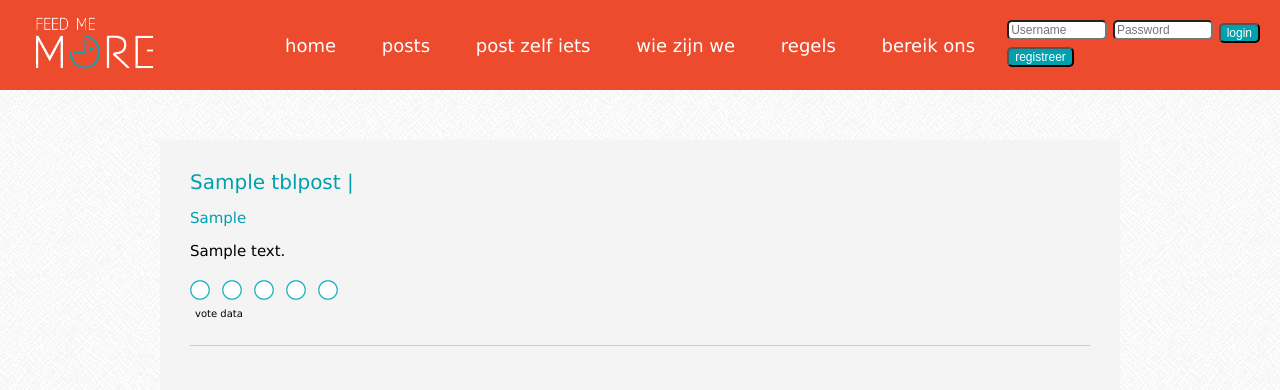
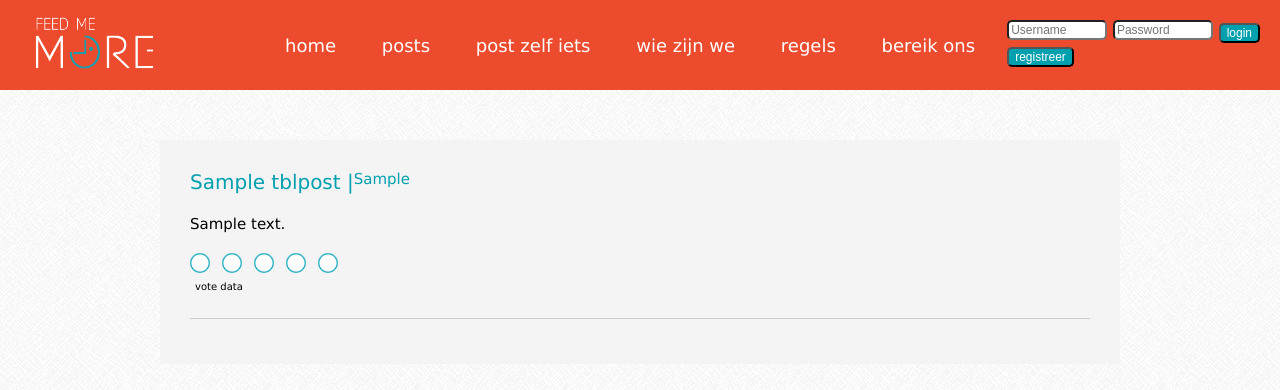
Before and after one commit to larspeeters/FeedMeMore, a PHP site: page /posts.php in a window 1280 px wide. Shown: the top 390 px of the page. Run offline with PHP 8.4, Linux system fonts and the light colour scheme; tables that the repository leaves empty or names only in its code hold one stand-in row (values such as "Sample post"); data that the repository does not hold is empty.

Commit message:
css van de post gewijzgid

```diff
--- a/css/screen.css
+++ b/css/screen.css
@@ -127,6 +127,10 @@ h2{
 	font-size: 20px;
 }
 
+#list h2{
+	float: left;
+}
+
 h3{
 	font-size: 15px;
 }
@@ -150,4 +154,8 @@ textarea{
 	font-size: 12px;
 	color: green;
 }
+
+#list .topPost{
+	height: 45px;
+}
 /************************ CONTENT ************************/
```
